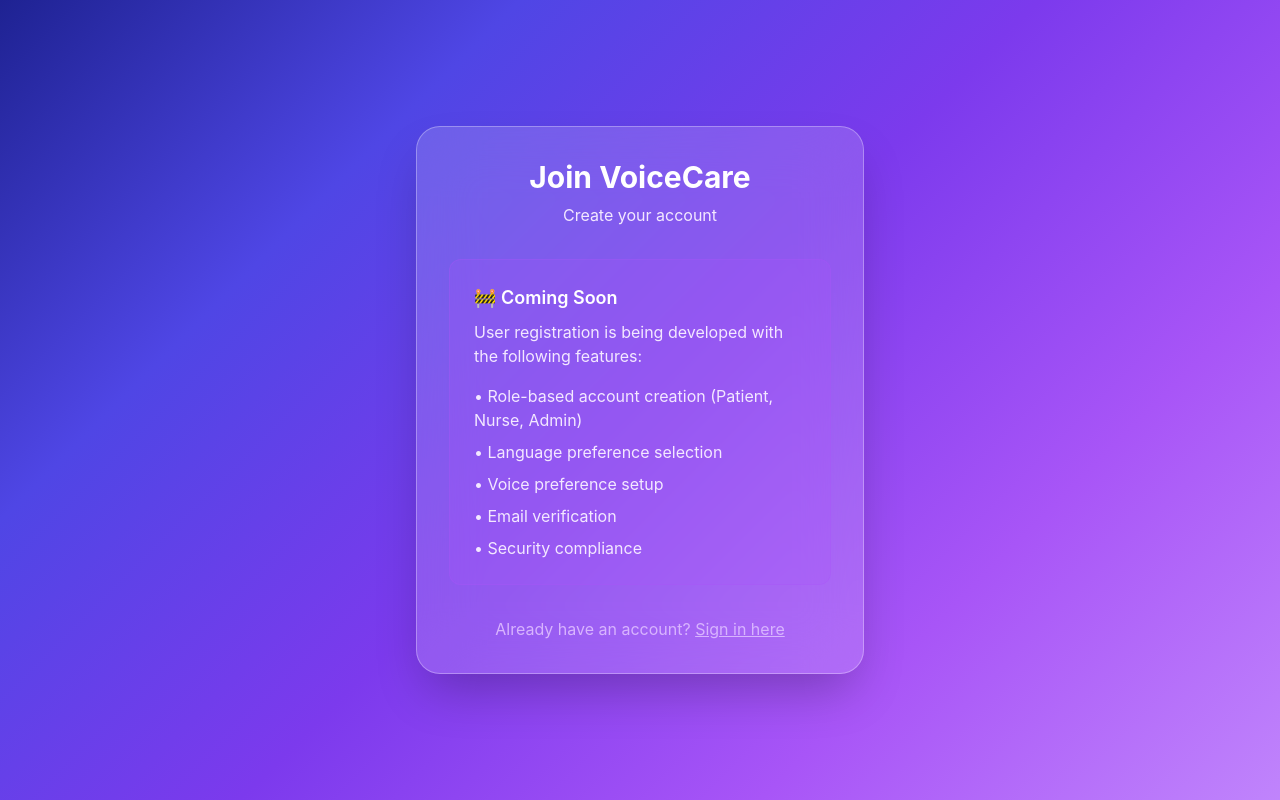
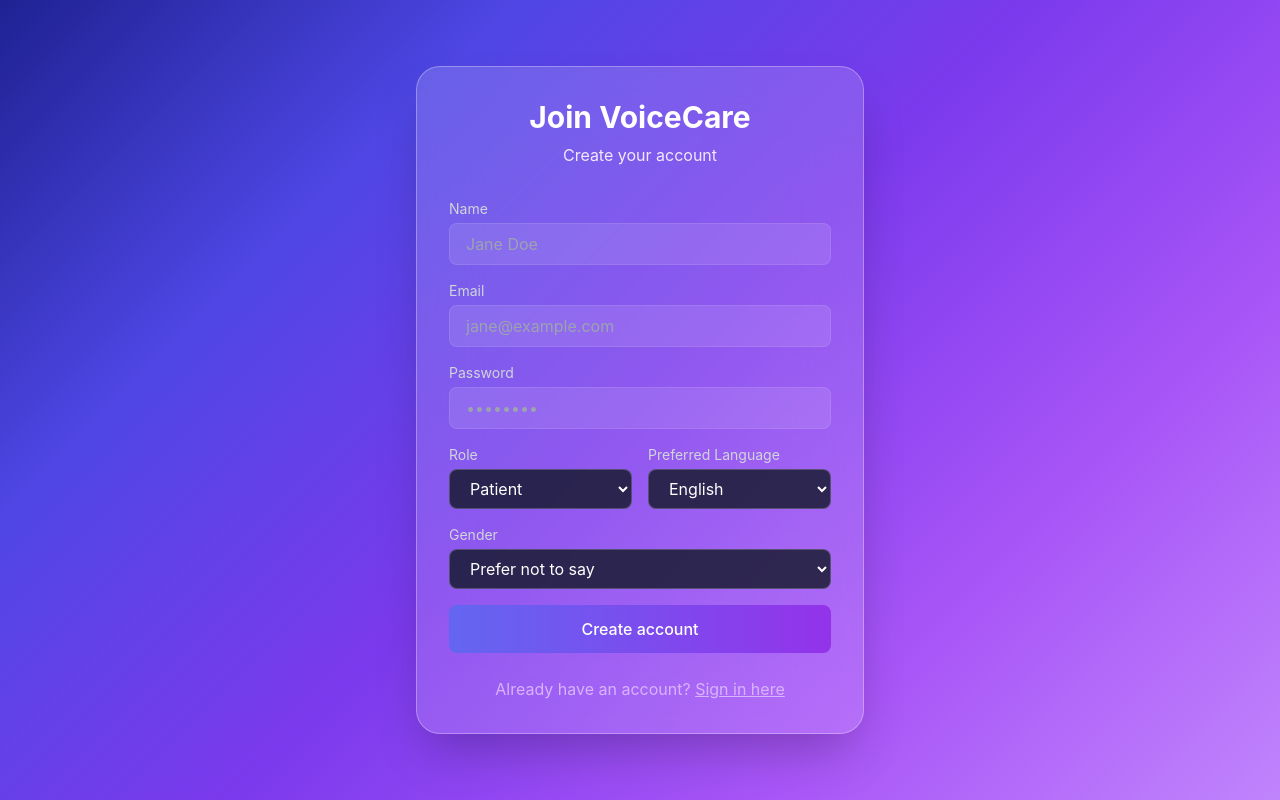
Before and after one commit to mrafi-ux/lango-voice-chat-frontend, a Next.js app: page /auth/register in a window 1280 px wide. Built offline with nearby package versions, Linux system fonts and the light colour scheme.

Commit message:
Open Ai and Eleven labs integration

```diff
--- a/app/api-client.ts
+++ b/app/api-client.ts
@@ -138,10 +138,13 @@ export class ApiClient {
   async register(userData: {
     name: string;
     role: string;
+    gender?: string;
     preferred_lang: string;
     preferred_voice?: string;
-  }): Promise<ApiResponse<User>> {
-    return this.request<User>('/v1/users/', {
+    email: string;
+    password: string;
+  }): Promise<ApiResponse<{ user: User; token: string }>> {
+    return this.request<{ user: User; token: string }>('/v1/auth/register', {
       method: 'POST',
       body: JSON.stringify(userData),
     });
--- a/app/auth.ts
+++ b/app/auth.ts
@@ -6,6 +6,7 @@ export interface User {
   id: string;
   name: string;
   role: string;
+  gender?: string;
   preferred_lang: string;
   preferred_voice?: string;
   created_at?: string;
@@ -123,9 +124,27 @@ export class AuthService {
   /**
    * Register user (placeholder)
    */
-  async register(userData: Omit<User, 'id'>): Promise<LoginResult> {
-    // Placeholder implementation
-    return { success: false, error: 'Registration not implemented' };
+  async register(userData: {
+    name: string;
+    role: string;
+    preferred_lang: string;
+    preferred_voice?: string;
+    email: string;
+    password: string;
+  }): Promise<LoginResult> {
+    try {
+      const { apiClient } = await import('./api-client');
+      const res = await apiClient.register(userData);
+      if (!res.success || !res.data) {
+        return { success: false, error: res.error || 'Registration failed' };
+      }
+      const { user, token } = res.data;
+      this.setToken(token);
+      this.setCurrentUser(user);
+      return { success: true, user, token };
+    } catch (e) {
+      return { success: false, error: 'Registration failed' };
+    }
   }
 
   /**
--- a/app/auth/register/page.tsx
+++ b/app/auth/register/page.tsx
@@ -1,8 +1,50 @@
 'use client'
 
+import { useState } from 'react'
 import Link from 'next/link'
+import { useRouter } from 'next/navigation'
+import { Loader2 } from 'lucide-react'
+import { authService, getSupportedLanguages } from '../../auth'
 
 export default function RegisterPage() {
+  const router = useRouter()
+  const [name, setName] = useState('')
+  const [email, setEmail] = useState('')
+  const [password, setPassword] = useState('')
+  const [role, setRole] = useState('patient')
+  const [preferredLang, setPreferredLang] = useState('en')
+  const [gender, setGender] = useState('')
+  const [loading, setLoading] = useState(false)
+  const [error, setError] = useState('')
+
+  const onSubmit = async (e: React.FormEvent) => {
+    e.preventDefault()
+    setError('')
+    setLoading(true)
+    try {
+      const result = await authService.register({
+        name,
+        email,
+        password,
+        role,
+        gender: gender || undefined,
+        preferred_lang: preferredLang,
+      })
+      if (!result.success) {
+        throw new Error(result.error || 'Registration failed')
+      }
+      // Redirect based on role
+      if (role === 'admin') router.push('/admin')
+      else router.push('/chat')
+    } catch (err) {
+      setError(err instanceof Error ? err.message : 'Registration failed')
+    } finally {
+      setLoading(false)
+    }
+  }
+
+  const languages = getSupportedLanguages()
+
   return (
     <div className="min-h-screen flex items-center justify-center px-4">
       <div className="w-full max-w-md">
@@ -12,21 +54,104 @@ export default function RegisterPage() {
             <p className="text-purple-100">Create your account</p>
           </div>
 
-          <div className="bg-purple-500/20 border border-purple-500/30 rounded-xl p-6 mb-8">
-            <h3 className="text-lg font-semibold text-white mb-2">🚧 Coming Soon</h3>
-            <p className="text-purple-100 mb-4">
-              User registration is being developed with the following features:
-            </p>
-            <ul className="text-purple-100 space-y-2">
-              <li>• Role-based account creation (Patient, Nurse, Admin)</li>
-              <li>• Language preference selection</li>
-              <li>• Voice preference setup</li>
-              <li>• Email verification</li>
-              <li>• Security compliance</li>
-            </ul>
-          </div>
+          <form onSubmit={onSubmit} className="space-y-4">
+            <div>
+              <label className="block text-sm text-gray-300 mb-1">Name</label>
+              <input
+                type="text"
+                value={name}
+                onChange={(e) => setName(e.target.value)}
+                required
+                className="w-full px-4 py-2 rounded-lg bg-white/10 border border-white/10 text-white focus:outline-none focus:ring-2 focus:ring-purple-500"
+                placeholder="Jane Doe"
+              />
+            </div>
 
-          <div className="text-center">
+            <div>
+              <label className="block text-sm text-gray-300 mb-1">Email</label>
+              <input
+                type="email"
+                value={email}
+                onChange={(e) => setEmail(e.target.value)}
+                required
+                className="w-full px-4 py-2 rounded-lg bg-white/10 border border-white/10 text-white focus:outline-none focus:ring-2 focus:ring-purple-500"
+                placeholder="jane@example.com"
+              />
+            </div>
+
+            <div>
+              <label className="block text-sm text-gray-300 mb-1">Password</label>
+              <input
+                type="password"
+                value={password}
+                onChange={(e) => setPassword(e.target.value)}
+                required
+                minLength={6}
+                className="w-full px-4 py-2 rounded-lg bg-white/10 border border-white/10 text-white focus:outline-none focus:ring-2 focus:ring-purple-500"
+                placeholder="••••••••"
+              />
+            </div>
+
+            <div className="grid grid-cols-2 gap-4">
+              <div>
+                <label className="block text-sm text-gray-300 mb-1">Role</label>
+                <select
+                  value={role}
+                  onChange={(e) => setRole(e.target.value)}
+                  className="w-full px-4 py-2 rounded-lg bg-gray-900/80 border border-white/20 text-white focus:outline-none focus:ring-2 focus:ring-purple-500"
+                >
+                  <option value="patient">Patient</option>
+                  <option value="nurse">Nurse</option>
+                  <option value="admin">Admin</option>
+                </select>
+              </div>
+
+              <div>
+                <label className="block text-sm text-gray-300 mb-1">Preferred Language</label>
+                <select
+                  value={preferredLang}
+                  onChange={(e) => setPreferredLang(e.target.value)}
+                  className="w-full px-4 py-2 rounded-lg bg-gray-900/80 border border-white/20 text-white focus:outline-none focus:ring-2 focus:ring-purple-500"
+                >
+                  {languages.map(l => (
+                    <option key={l.code} value={l.code}>{l.name}</option>
+                  ))}
+                </select>
+              </div>
+            </div>
+
+            <div>
+              <label className="block text-sm text-gray-300 mb-1">Gender</label>
+              <select
+                value={gender}
+                onChange={(e) => setGender(e.target.value)}
+                className="w-full px-4 py-2 rounded-lg bg-gray-900/80 border border-white/20 text-white focus:outline-none focus:ring-2 focus:ring-purple-500"
+              >
+                <option value="">Prefer not to say</option>
+                <option value="female">Female</option>
+                <option value="male">Male</option>
+                <option value="nonbinary">Non-binary</option>
+                <option value="other">Other</option>
+              </select>
+            </div>
+
+            {error && (
+              <div className="p-3 rounded-lg bg-red-500/10 border border-red-500/20 text-red-300 text-sm">
+                {error}
+              </div>
+            )}
+
+            <button
+              type="submit"
+              disabled={loading}
+              className="w-full bg-gradient-to-r from-indigo-500 to-purple-600 text-white py-3 px-4 rounded-lg font-medium hover:from-indigo-600 hover:to-purple-700 disabled:opacity-50 disabled:cursor-not-allowed transition-all flex items-center justify-center gap-2"
+            >
+              {loading && <Loader2 className="w-4 h-4 animate-spin" />}
+              {loading ? 'Creating account...' : 'Create account'}
+            </button>
+          </form>
+
+          <div className="text-center mt-6">
             <Link
               href="/auth/login"
               className="text-purple-300 hover:text-purple-200 transition-colors"
--- a/app/chat/page.tsx
+++ b/app/chat/page.tsx
@@ -55,6 +55,11 @@ export default function ChatPage() {
   const [isMuted, setIsMuted] = useState(false)
   const [useWebSocketMode, setUseWebSocketMode] = useState(true)
   const [showUserSwitcher, setShowUserSwitcher] = useState(false)
+  const [modelInfo, setModelInfo] = useState<null | {
+    stt: { provider: string; model?: string }
+    tts: { provider: string; model?: string; voice?: string }
+    translation: { provider: string; model?: string }
+  }>(null)
 
   const router = useRouter()
   const messagesEndRef = useRef<HTMLDivElement>(null)
@@ -86,6 +91,11 @@ export default function ChatPage() {
   // Initialize user and load conversations
   useEffect(() => {
     initializeUser()
+    // Also fetch model/provider info for display
+    fetch('/api/v1/capabilities/models')
+      .then(res => res.ok ? res.json() : Promise.reject(new Error('Failed to fetch models')))
+      .then(data => setModelInfo(data))
+      .catch(err => console.warn('Model info load failed:', err))
   }, [])
 
   // Load messages when active conversation changes
@@ -736,7 +746,21 @@ export default function ChatPage() {
                     <br />
                     <strong>Translation:</strong> Automatic
                     <br />
-                    <strong>Voice:</strong> ElevenLabs Premium
+                    <strong>Voice:</strong> {(() => {
+                      const prov = modelInfo?.tts?.provider || 'unknown'
+                      if (prov === 'openai') {
+                        const model = modelInfo?.tts?.model || 'tts-1'
+                        const voice = modelInfo?.tts?.voice ? ` (${modelInfo.tts.voice})` : ''
+                        return `OpenAI ${model}${voice}`
+                      }
+                      if (prov === 'elevenlabs') {
+                        return 'ElevenLabs Premium'
+                      }
+                      if (prov === 'browser') {
+                        return 'Browser TTS'
+                      }
+                      return 'Unknown'
+                    })()}
                     <br />
                     <strong>Mode:</strong> {useWebSocketMode ? 'Real-time' : 'Demo'}
                   </div>
```
